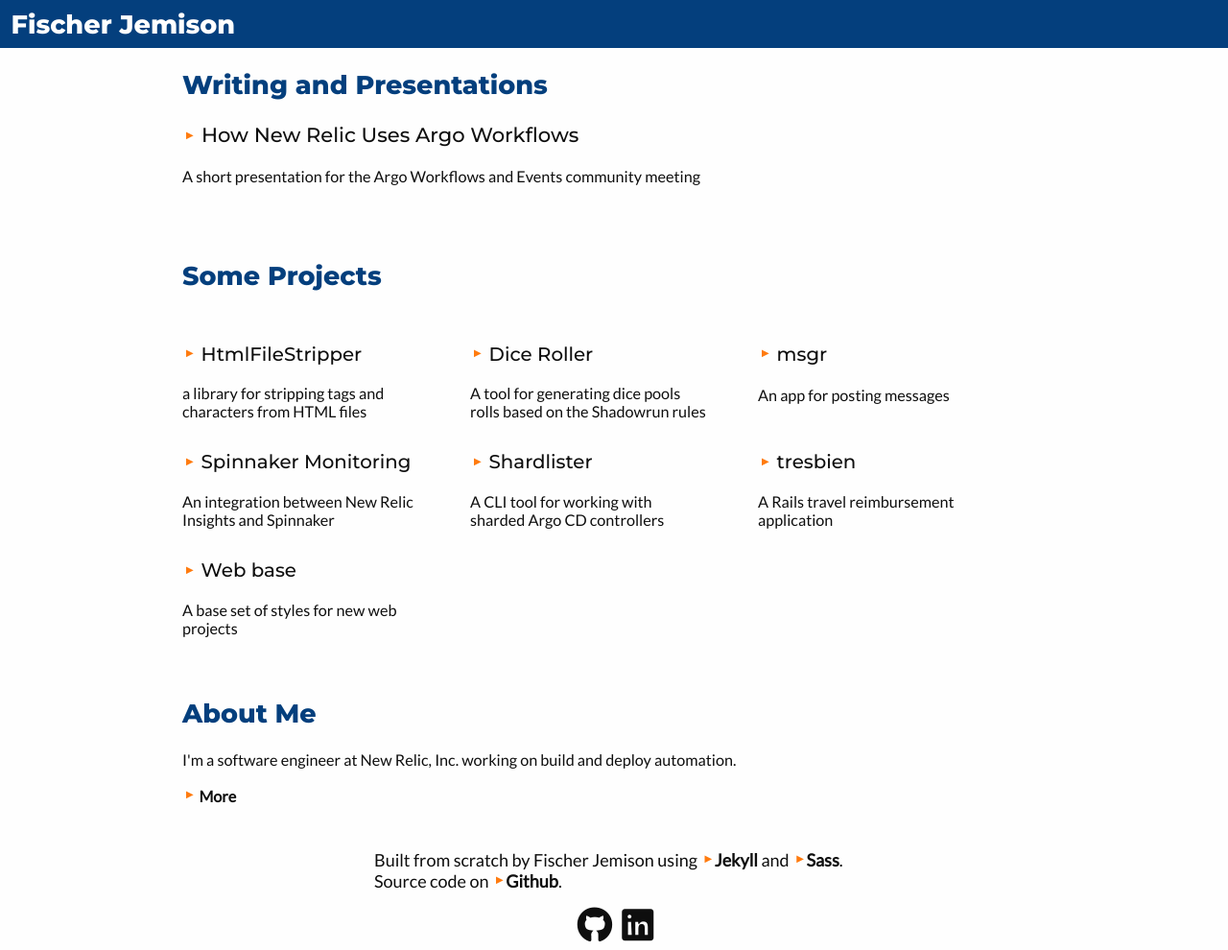
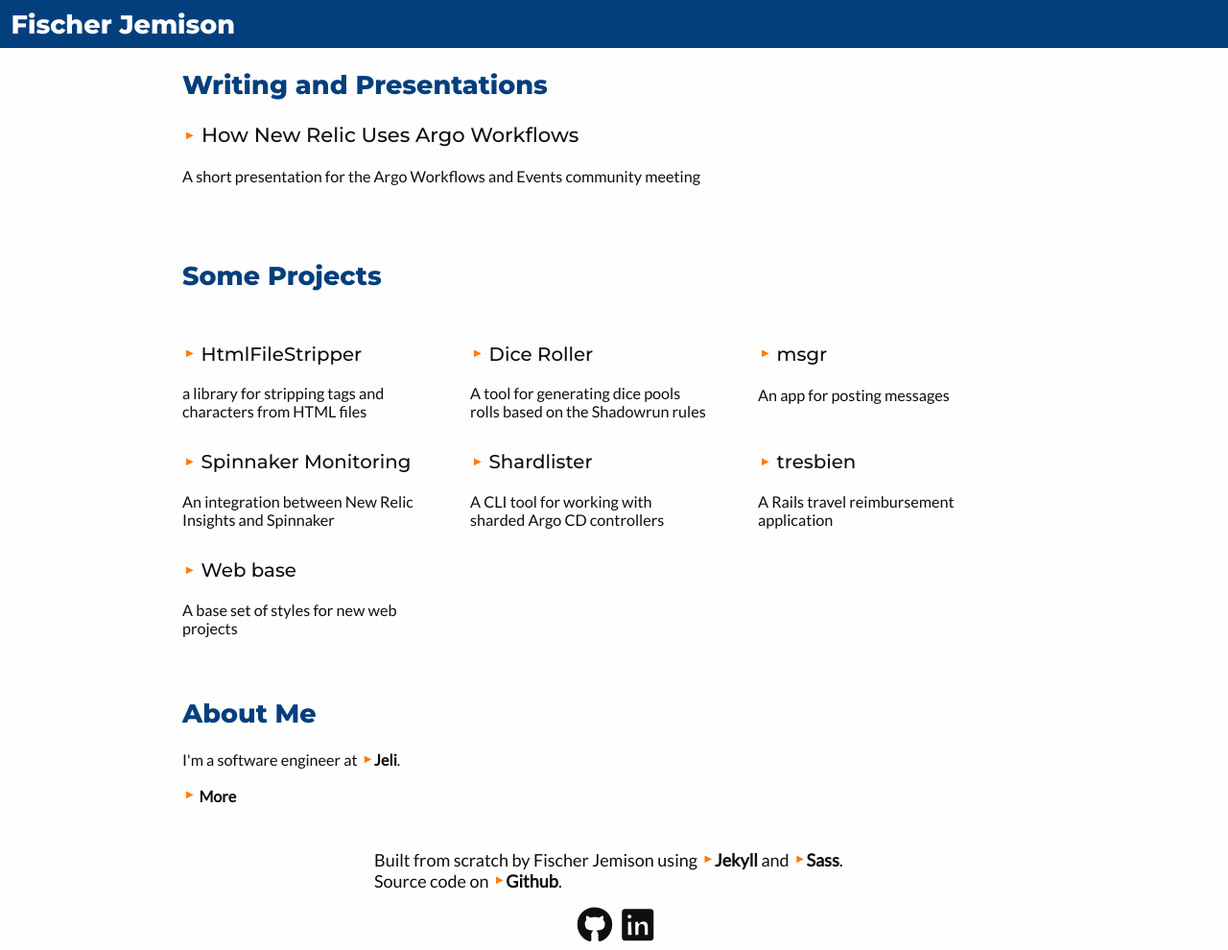
Before and after one commit to jemisonf/jemisonf.github.io, a Jekyll site: the page built from index.html, in a window 1280 px wide. Shown: the whole page at 96% size. Built offline with Jekyll 4.4.1, drawn with Linux system fonts in a browser that asks for light colours.

Commit message:
Update about_me.html

```diff
--- a/_includes/about_me.html
+++ b/_includes/about_me.html
@@ -1,6 +1,6 @@
 <div class="about">
     <p class="subtext">
-        I'm a software engineer at New Relic, Inc. working on build and deploy automation.
+        I'm a software engineer at <a href="https://jeli.io">Jeli</a>.
     </p>
     <a class="subtext" href="/about">
         More
```
